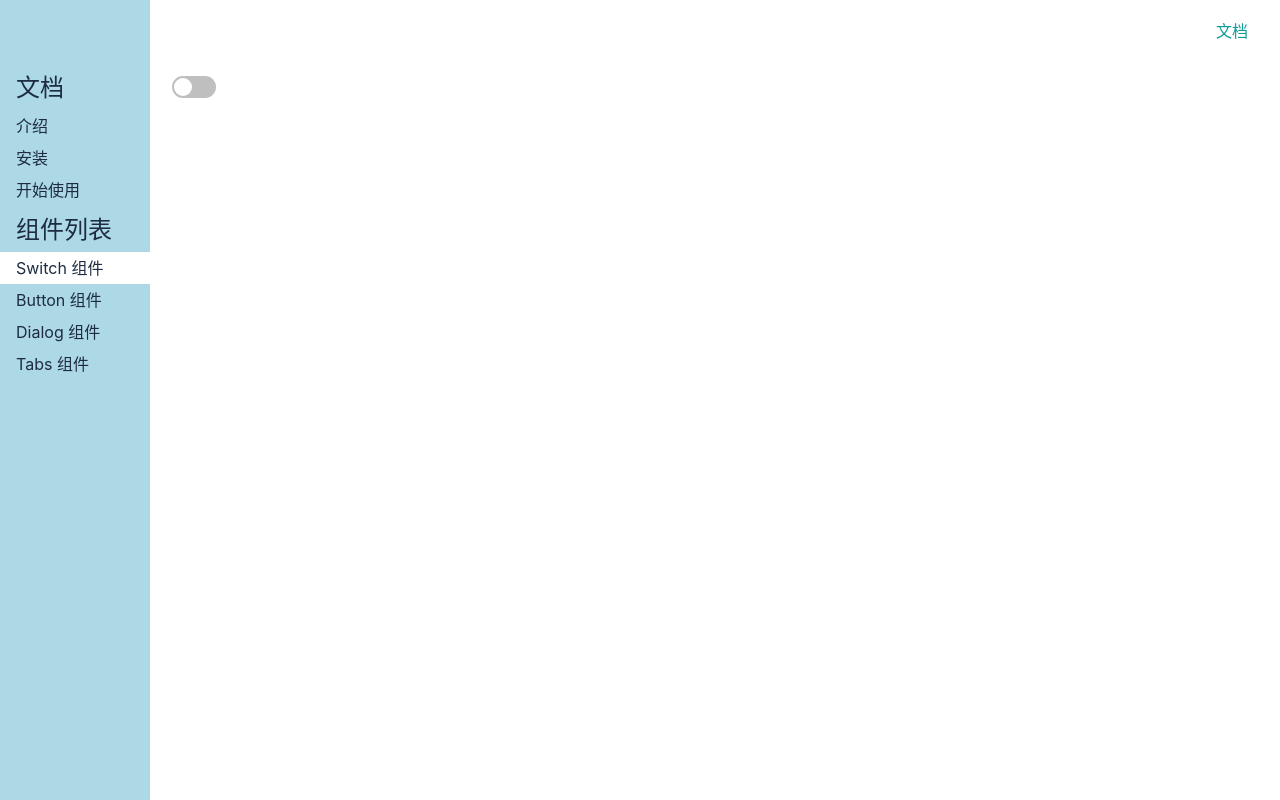
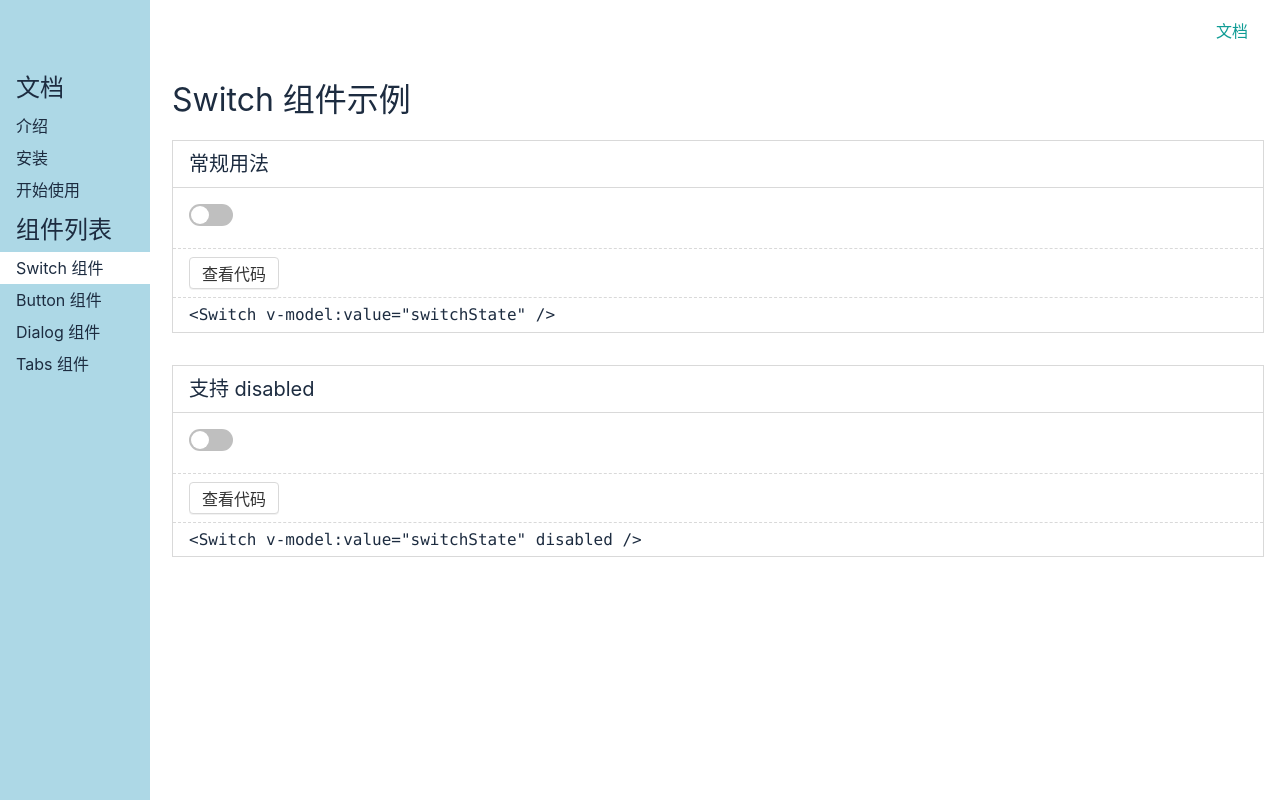
Before and after one commit to HuangTbb/moon-ui-1, a Vue app: page /#/doc/switch in a window 1280 px wide. Built offline with nearby package versions, Linux system fonts and the light colour scheme.

Commit message:
Switch抽离用户需要拷贝的代码

```diff
--- /dev/null
+++ b/src/components/Switch1.demo.vue
@@ -0,0 +1,14 @@
+<template>
+  <Switch v-model:value="switchState" />
+</template>
+<script lang="ts">
+import { ref } from "vue";
+import Switch from "../lib/Switch.vue";
+export default {
+  components: { Switch},
+  setup() {
+    const switchState = ref(false);
+    return { switchState };
+  },
+};
+</script>
--- /dev/null
+++ b/src/components/Switch2.demo.vue
@@ -0,0 +1,14 @@
+<template>
+  <Switch v-model:value="switchState" disabled/>
+</template>
+<script lang="ts">
+import { ref } from "vue";
+import Switch from "../lib/Switch.vue";
+export default {
+  components: { Switch},
+  setup() {
+    const switchState = ref(false);
+    return { switchState };
+  },
+};
+</script>
--- a/src/components/SwitchDemo.vue
+++ b/src/components/SwitchDemo.vue
@@ -1,16 +1,72 @@
 <template>
   <div>
-    <Switch v-model:value="switchState" />
+    <h1>Switch 组件示例 </h1>
+    <div class="demo">
+      <h2>常规用法</h2>
+      <div class="demo-component">
+        <Switch1Demo/>
+      </div>
+      <div class="demo-actions">
+        <Button>查看代码</Button>
+      </div>
+      <div class="demo-code">
+        <pre>&lt;Switch v-model:value="switchState" /&gt;</pre>
+      </div>
+    </div>
+    <div class="demo">
+      <h2>支持 disabled </h2>
+      <div class="demo-component">
+        <Switch2Demo/>
+      </div>
+      <div class="demo-actions">
+        <Button>查看代码</Button>
+      </div>
+      <div class="demo-code">
+        <pre>&lt;Switch v-model:value="switchState" disabled /&gt;</pre>
+      </div>
+    </div>
   </div>
 </template>
 <script lang="ts">
 import { ref } from "vue";
 import Switch from "../lib/Switch.vue";
+import Button from "../lib/Button.vue";
+import Switch1Demo from "./Switch1.demo.vue";
+import Switch2Demo from "./Switch2.demo.vue";
+
 export default {
-  components: { Switch },
+  components: { Switch, Button,Switch1Demo,Switch2Demo},
   setup() {
     const switchState = ref(false);
     return { switchState };
   },
 };
 </script>
+<style lang="scss" scoped>
+$border-color: #d9d9d9;
+.demo {
+  border: 1px solid $border-color;
+  margin: 16px 0 32px;
+  >h2 {
+    font-size: 20px;
+    padding: 8px 16px;
+    border-bottom: 1px solid $border-color;
+  }
+  &-component {
+    padding: 16px;
+  }
+  &-actions {
+    padding: 8px 16px;
+    border-top: 1px dashed $border-color;
+  }
+  &-code {
+    padding: 8px 16px;
+    border-top: 1px dashed $border-color;
+    >pre {
+      line-height: 1.1;
+      font-family: Consolas, 'Courier New', Courier, monospace;
+      margin: 0;
+    }
+  }
+}
+</style>
```
